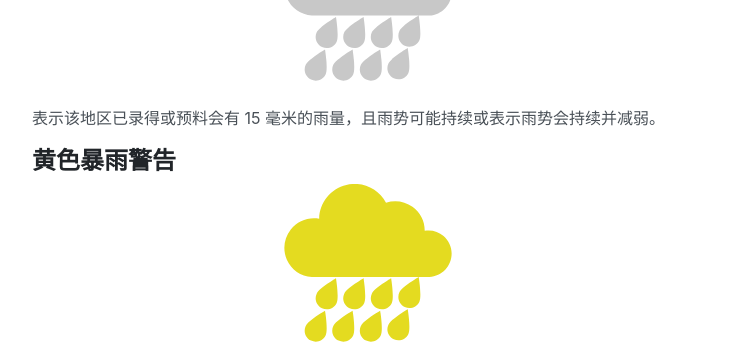
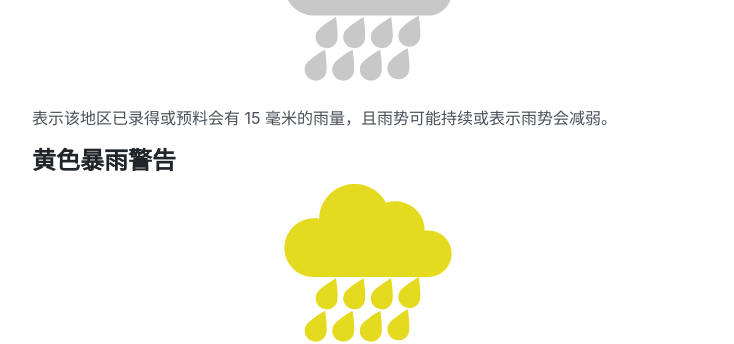
Before and after one commit to vunconf/vunconf.github.io, a Jekyll site: the page built from iao/osd/wns_intro.md, in a window 1280 px wide and 900 px high. Shown: the part 450-794 px from the top of the window, without its empty margins (272-1006 px from the left). Built offline with Jekyll 4.4.1, drawn with Linux system fonts in a browser that asks for light colours.

Commit message:
Update wns_intro.md

```diff
--- a/iao/osd/wns_intro.md
+++ b/iao/osd/wns_intro.md
@@ -8,7 +8,7 @@ permalink: /iao/osd/wns_intro/
 <p>暴雨警告讯号是奥斯德部分地区出现或预测将有暴雨时，由奥斯德天文气象局对部分地区发出的警告讯号。暴雨警告生效时，奥斯德天文气象局会透过电台、电视、社交媒体等方式向市民宣布。</p>
 <h2 id="RS_W">白色暴雨警告</h2>
 <img src="/assets/WhiteRainstormWarning.svg" width="25%" style="margin: 0px auto; margin-bottom: 25px;">
-<p>表示该地区已录得或预料会有 15 毫米的雨量，且雨势可能持续或表示雨势会持续并减弱。</p>
+<p>表示该地区已录得或预料会有 15 毫米的雨量，且雨势可能持续或表示雨势会减弱。</p>
 <h2 id="RS_Y">黄色暴雨警告</h2>
 <img src="/assets/YellowRainstormWarning.svg" width="25%" style="margin: 0px auto; margin-bottom: 25px;">
 <p>表示该地区已录得 30 毫米的雨量，且雨势可能持续。</p>
```
